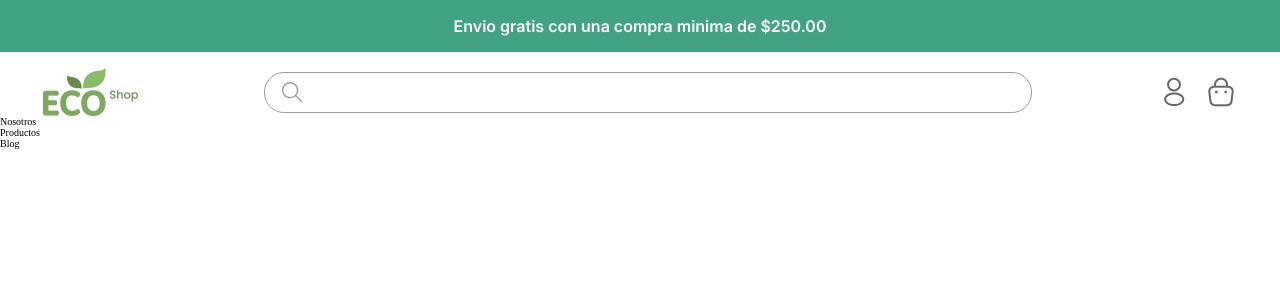
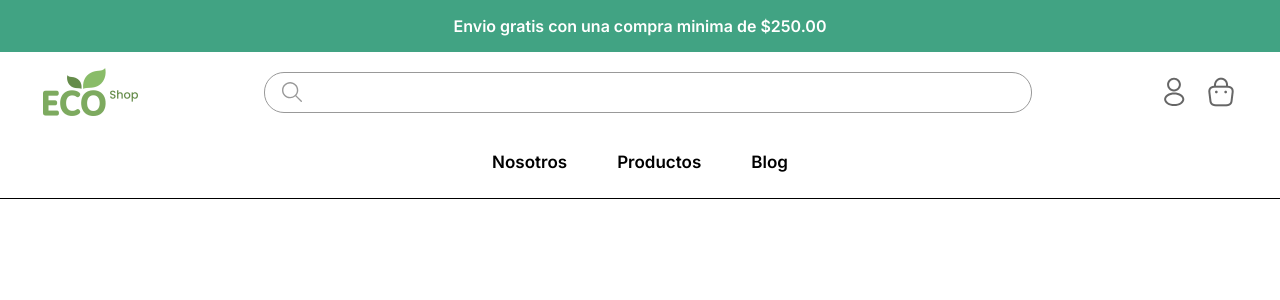
Before and after one commit to iEerii/furniture-app, a React (Vite) app: page / in a window 1280 px wide. Shown: the top 300 px of the page. Built offline with nearby package versions, Linux system fonts and the light colour scheme.

Commit message:
create classes to add styles

```diff
--- a/src/components/NavBar.jsx
+++ b/src/components/NavBar.jsx
@@ -1,7 +1,9 @@
+import './../styles/navbar.css'
+
 export const NavBar = () => {
     return(
-        <nav>
-            <ul>
+        <nav className='nav__wrap'>
+            <ul className='nav__wrap-ul'>
                 <li>Nosotros</li>
                 <li>Productos</li>
                 <li>Blog</li>
```
